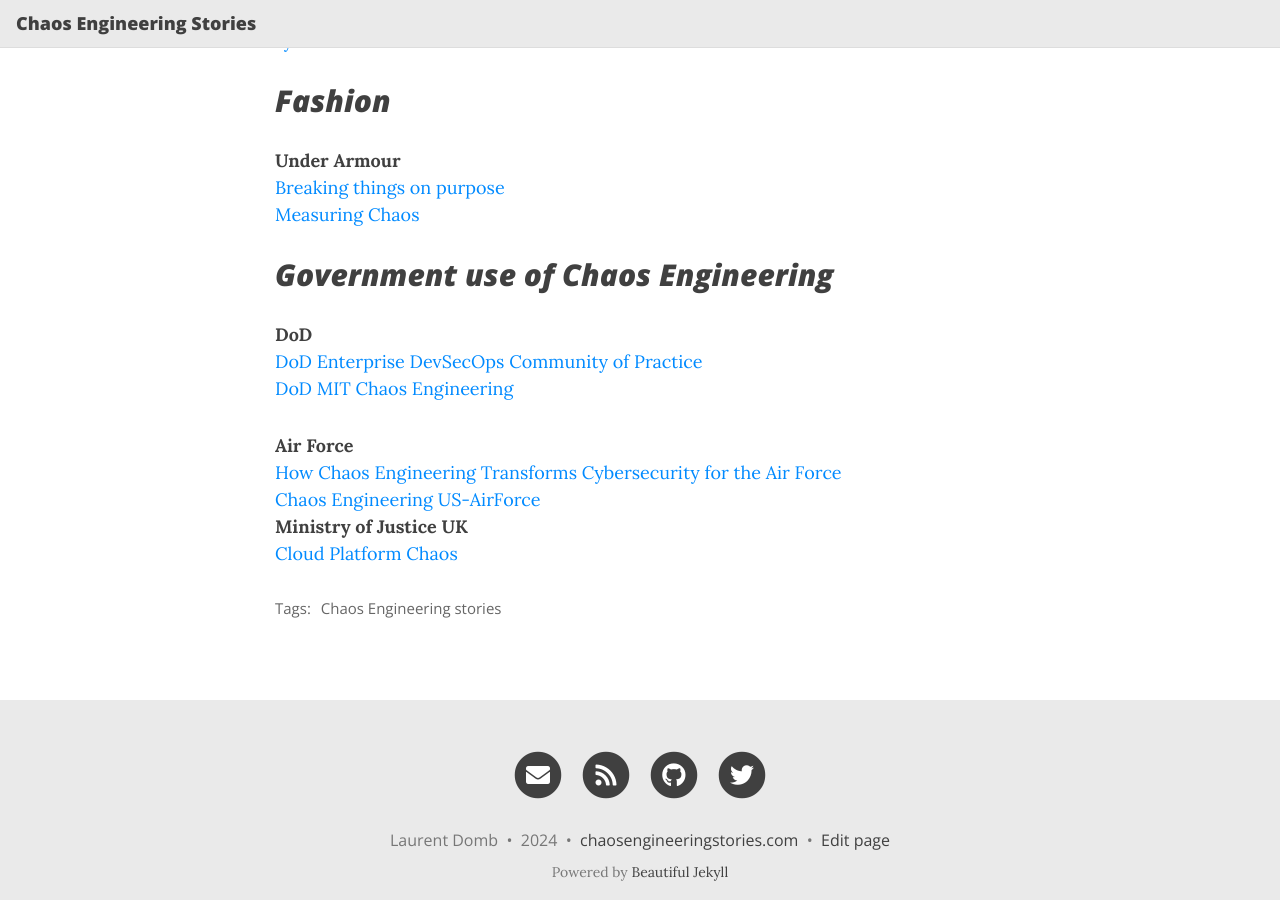
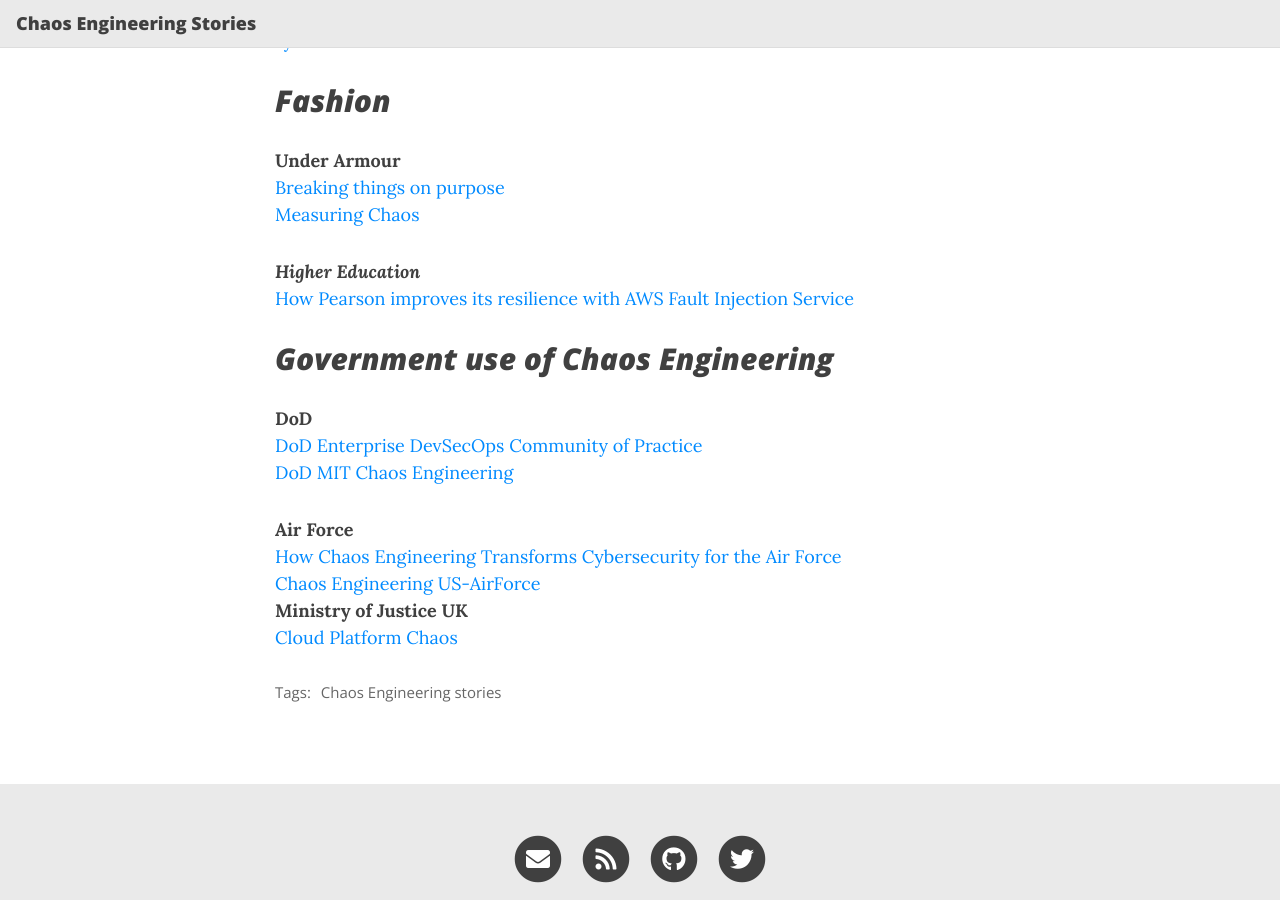
Before and after one commit to ldomb/ChaosEngineeringPublicStories, a Jekyll site: the page built from index.md, in a window 1280 px wide and 900 px high, scrolled down 6384 px. Built offline with Jekyll 4.4.1, drawn with Linux system fonts in a browser that asks for light colours; nearby versions of some CDN libraries.

Commit message:
Added Pearson story

```diff
--- a/index.md
+++ b/index.md
@@ -243,6 +243,9 @@ _**Fashion**_
 [Breaking things on purpose](https://www.gremlin.com/blog/podcast-break-things-on-purpose-ep-3-paul-osman-senior-engineering-manager-at-under-armour/)
 [Measuring Chaos](https://conferences.oreilly.com/velocity/vl-eu/cdn.oreillystatic.com/en/assets/1/event/302/Measuring%20chaos_%20Chaos%20engineering%20and%20team%20health%20Presentation.pdf)
 
+**_Higher Education_**
+[How Pearson improves its resilience with AWS Fault Injection Service](https://aws.amazon.com/blogs/publicsector/how-pearson-improves-its-resilience-with-aws-fault-injection-service/)
+
 **_Government use of Chaos Engineering_**
 -----------------------------------------
 **DoD**
```
